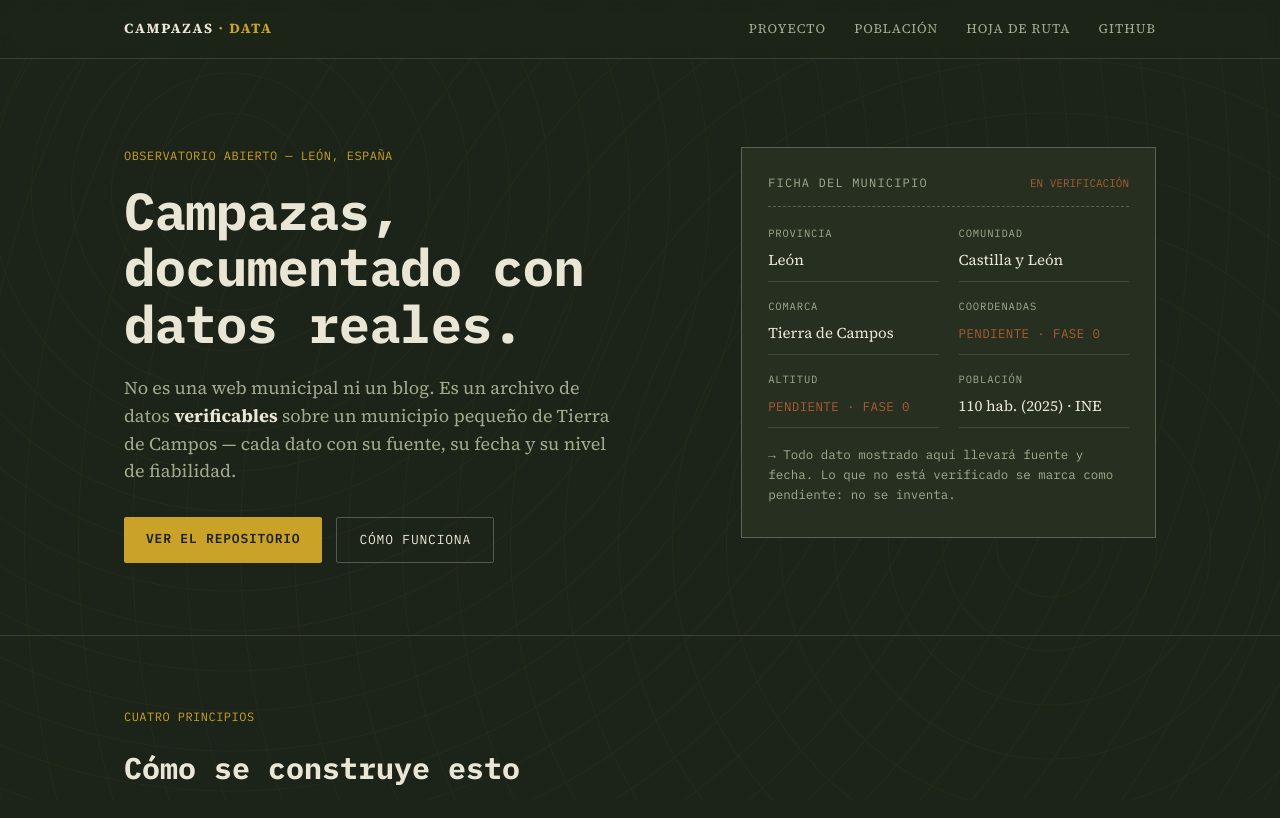
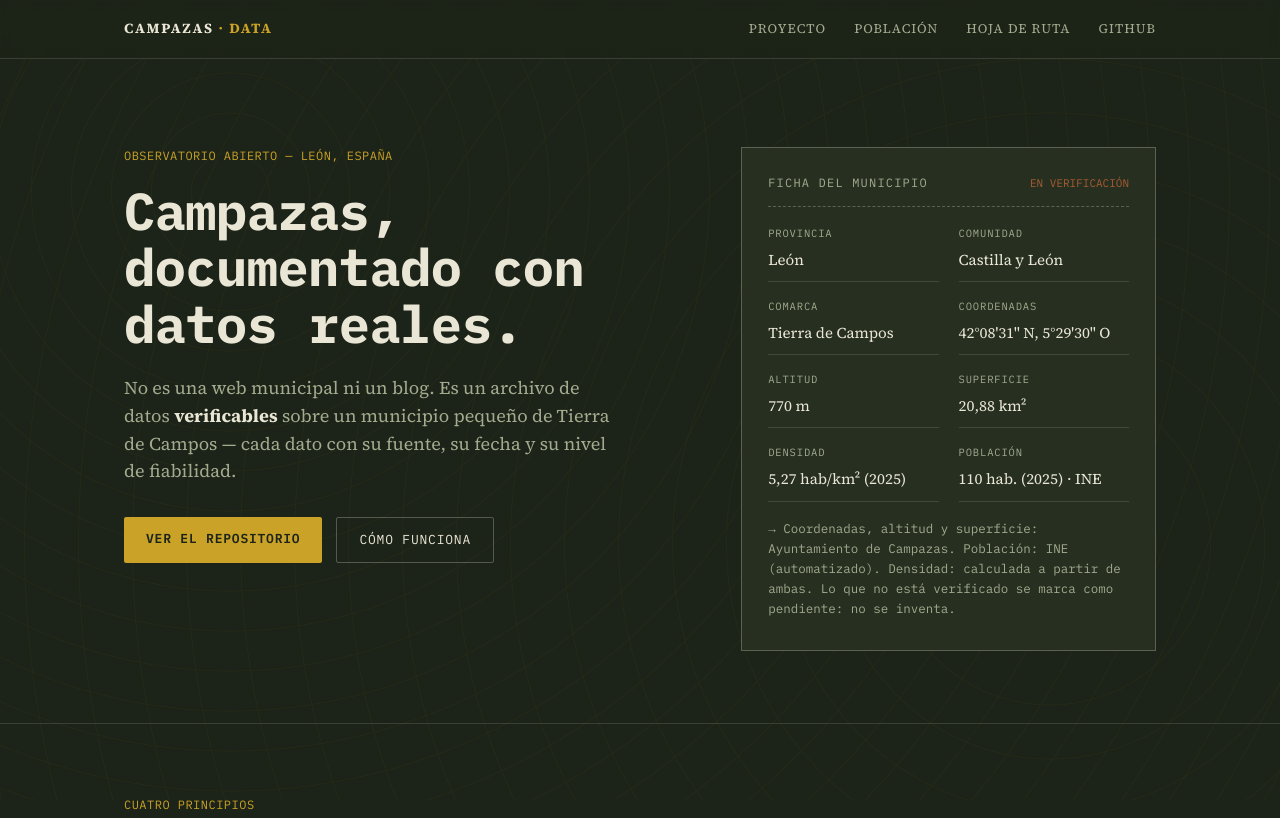
Before and after one commit to campazasleon-web/campazas, a plain HTML site: page index.html in a window 1280 px wide. Shown: the top 818 px of the page. Drawn offline with Linux system fonts and the light colour scheme.

Commit message:
Add files via upload

```diff
--- a/index.html
+++ b/index.html
@@ -381,18 +381,26 @@
           </div>
           <div class="field">
             <span class="field-label">Coordenadas</span>
-            <span class="field-value pending">Pendiente · Fase 0</span>
+            <span class="field-value">42°08'31" N, 5°29'30" O</span>
           </div>
           <div class="field">
             <span class="field-label">Altitud</span>
-            <span class="field-value pending">Pendiente · Fase 0</span>
+            <span class="field-value">770 m</span>
+          </div>
+          <div class="field">
+            <span class="field-label">Superficie</span>
+            <span class="field-value">20,88 km²</span>
+          </div>
+          <div class="field">
+            <span class="field-label">Densidad</span>
+            <span class="field-value" id="ficha-densidad">Calculando…</span>
           </div>
           <div class="field">
             <span class="field-label">Población</span>
             <span class="field-value" id="ficha-poblacion">Cargando · INE</span>
           </div>
         </div>
-        <p class="card-note">→ Todo dato mostrado aquí llevará fuente y fecha. Lo que no está verificado se marca como pendiente: no se inventa.</p>
+        <p class="card-note">→ Coordenadas, altitud y superficie: Ayuntamiento de Campazas. Población: INE (automatizado). Densidad: calculada a partir de ambas. Lo que no está verificado se marca como pendiente: no se inventa.</p>
       </div>
     </div>
   </section>
@@ -486,6 +494,10 @@
       <div>Fuentes previstas: INE · AEMET · Catastro · Ayuntamiento de Campazas</div>
       <a href="https://github.com/" target="_blank" rel="noopener">Código en GitHub →</a>
     </div>
+    <p class="disclaimer" style="margin-top:20px; border-top:none; padding-top:0;">
+      Ayuntamiento de Campazas · Calle Los Guzmanes, s/n · 24221 Campazas (León)<br>
+      Tel. 987 753 460 · <a href="mailto:info@aytocampazas.es" style="color:var(--gold);">info@aytocampazas.es</a>
+    </p>
     <p class="disclaimer">
       Proyecto en construcción. Esta página es una base estructural: los campos marcados como "pendiente" no tienen todavía un dato verificado detrás, y no se muestran cifras hasta confirmarlas.
     </p>
@@ -503,6 +515,10 @@
       const ultimo = datos[datos.length - 1];
       document.getElementById('ficha-poblacion').textContent = `${ultimo.total} hab. (${ultimo.anio}) · INE`;
       document.getElementById('chart-status').textContent = `${datos[0].anio}–${ultimo.anio}`;
+
+      const SUPERFICIE_KM2 = 20.88; // Ayuntamiento de Campazas — dato fijo
+      const densidad = (ultimo.total / SUPERFICIE_KM2).toFixed(2).replace('.', ',');
+      document.getElementById('ficha-densidad').textContent = `${densidad} hab/km² (${ultimo.anio})`;
 
       const w = 640, h = 220, padL = 40, padR = 16, padT = 16, padB = 28;
       const valores = datos.map(d => d.total);
@@ -541,6 +557,7 @@
         `<span class="mono" style="font-size:12px; color:var(--brick);">No se pudo cargar data/poblacion.json (${err.message}). ¿Ya lo generaste con export_poblacion.py y lo subiste al repo?</span>`;
       document.getElementById('chart-status').textContent = 'ERROR';
       document.getElementById('ficha-poblacion').textContent = 'Pendiente · INE';
+      document.getElementById('ficha-densidad').textContent = 'Pendiente · INE';
     });
 
   if (!window.matchMedia('(prefers-reduced-motion: reduce)').matches) {
```
